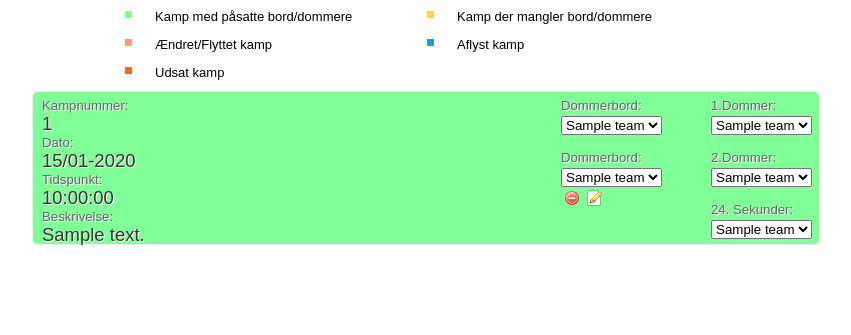
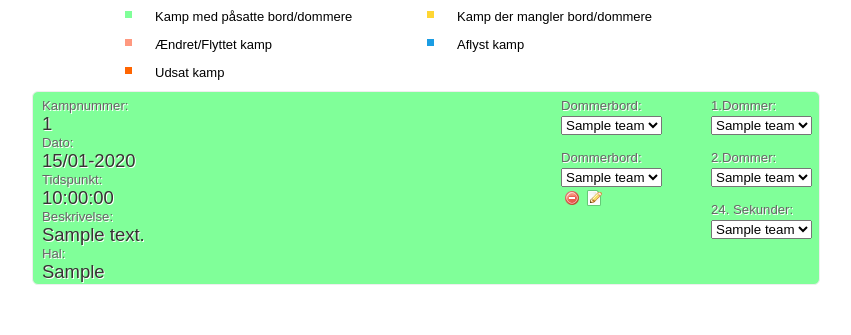
Before and after one commit to MrMEEE/dommerbord, a PHP site: page /admin/index.php in a window 1280 px wide. Shown: the part 182-517 px from the top of the page, without its empty margins (214-1065 px from the left). Run offline with PHP 8.4, Linux system fonts and the light colour scheme; the visitor is signed in with stand-in values (Sample User, id 1); tables that the repository leaves empty hold one stand-in row (values such as "Sample post"); data that the repository does not hold is empty; a stand-in replaces the project's code that opens the database connection; some libraries are stand-ins or nearby versions.

Commit message:
Tilføjet kampplacering...
Fix issue #3

```diff
--- a/admin/styles.css
+++ b/admin/styles.css
@@ -23,7 +23,7 @@ ul.todoList{
 ul.todoList li{
 	border:1px solid #EEEEEE;
 	list-style:none;
-	height:140px;
+	height:180px;
 	margin:6px;
 	padding:6px 9px;
 	position:relative;
--- a/admin/todo.class.php
+++ b/admin/todo.class.php
@@ -110,6 +110,7 @@ class ToDo{
 				Dato: <div class="date">'.$date.'</div>
 				Tidspunkt: <div class="time">'.$this->data['time'].'</div>
 				Beskrivelse: <div class="text">'.$this->data['text'].'</div>
+				Hal: <div class="text">'.$this->data['place'].'</div>
 
 				<div class="actions">
 
--- a/admin/todo.view.class.php
+++ b/admin/todo.view.class.php
@@ -72,7 +72,7 @@ class ToDo{
 		$string .= '</td><td class="column-4">'.$this->data['tableteam1'].'</td><td class="column-5">'.$this->data['refereeteam1'].'</td><td class="column-6">'.$this->data['tableteam3'].'</td>
 		</tr>
 		<tr class="row-2 odd" height=45px>
-		<td class="column-1"></td><td class="column-2"></td><td class="column-3"></td><td class="column-4">'.$this->data['tableteam2'].'</td><td class="column-5">'.$this->data['refereeteam2'].'</td><td class="column-6"></td>
+		<td class="column-1"></td><td class="column-2"></td><td class="column-3">'.$this->data['place'].'</td><td class="column-4">'.$this->data['tableteam2'].'</td><td class="column-5">'.$this->data['refereeteam2'].'</td><td class="column-6"></td>
 		</tr>
 		<tr class="row-1 odd height=1px">
 
```
